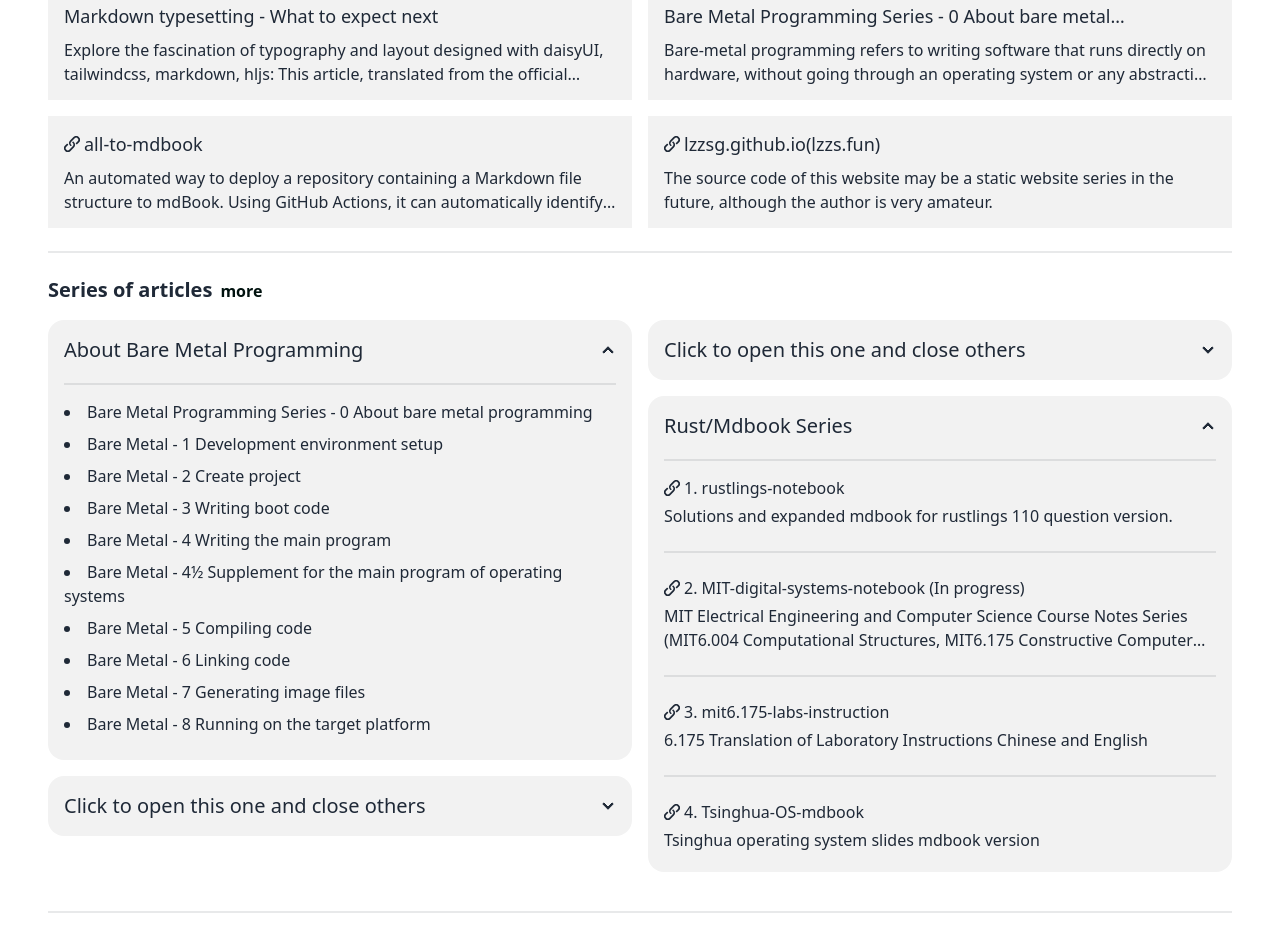
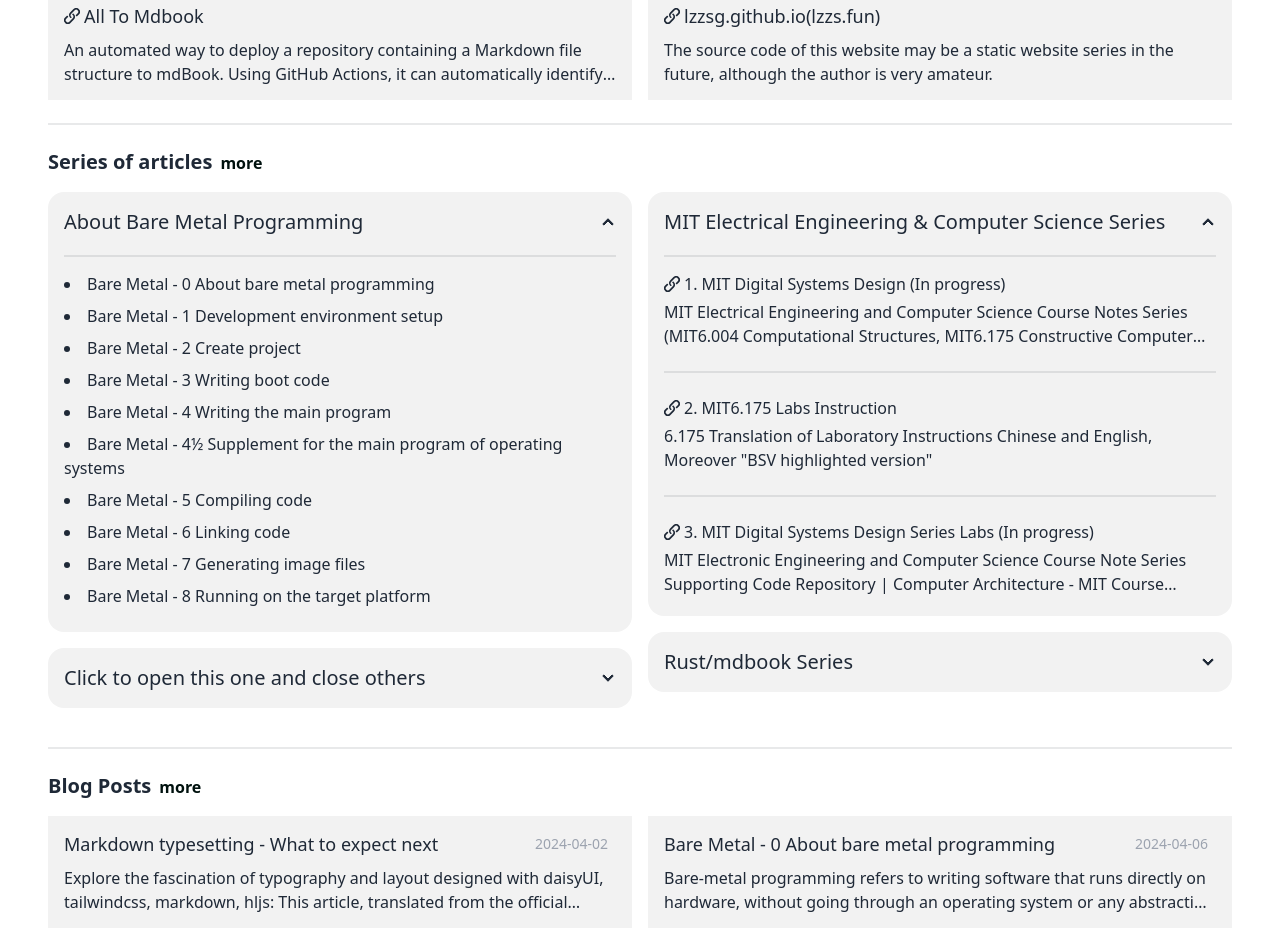
Before and after one commit to lzzsG/lzzs.fun, a React (Create React App) app: page /1/blog in a window 1280 px wide. Shown: the part 200-1140 px from the top of the page. Built offline with nearby package versions, Linux system fonts and the light colour scheme.

Commit message:
add Blog pages typesetting

```diff
--- a/src/i18n/en.json
+++ b/src/i18n/en.json
@@ -27,10 +27,11 @@
     "rustlingsAbout": "Solutions and expanded mdbook for rustlings 110 question version.",
     "thpptAbout": "Tsinghua operating system slides mdbook version",
     "alltoMDAbout": "An automated way to deploy a repository containing a Markdown file structure to mdBook. Using GitHub Actions, it can automatically identify the Markdown files in the specified repository and generate the corresponding mdBook. In addition, it supports custom configuration, Such as target warehouse links, ignoring specific folders, enabling natural sorting, etc., making the generated book structure more reasonable and beautiful. ",
+    "MITlabsAbout": "MIT Electronic Engineering and Computer Science Course Note Series Supporting Code Repository | Computer Architecture - MIT Course Learning Community Code Repository Records",
     "lzzsfunAbout": "The source code of this website may be a static website series in the future, although the author is very amateur.",
     "MITAbout": "MIT Electrical Engineering and Computer Science Course Notes Series (MIT6.004 Computational Structures, MIT6.175 Constructive Computer Architecture, MIT6.375 Complex Digital Systems)",
-    "175LabInsAbout": "6.175 Translation of Laboratory Instructions Chinese and English",
-    "MdbookSeries": "Rust/Mdbook Series",
+    "175LabInsAbout": "6.175 Translation of Laboratory Instructions Chinese and English, Moreover",
+    "MdbookSeries": "Rust/mdbook Series",
     "quote": "The only way to do great work is to love what you do.",
     "items": [
         {
@@ -58,7 +59,7 @@
         "description": "Explore the fascination of typography and layout designed with daisyUI, tailwindcss, markdown, hljs: This article, translated from the official daisyUI documentation, takes you step by step into the world of Markdown. From basic text formatting to complex code blocks and lists, experience how to elegantly present content with Markdown. Whether it's bold, italic, ordered/unordered lists, or code highlighting, every detail is designed to enhance the reading experience. Start your Markdown journey with this article and discover the endless possibilities of typography and layout."
     },
     "bareMetal.0-About-bare-metal-programming": {
-        "title": "Bare Metal Programming Series - 0 About bare metal programming",
+        "title": "Bare Metal - 0 About bare metal programming",
         "description": "Bare-metal programming refers to writing software that runs directly on hardware, without going through an operating system or any abstraction layers. This type of programming is commonly used in embedded systems, gaming consoles, dedicated computing devices, or other scenarios requiring direct hardware control."
     },
     "bareMetal.1-Development-environment-setup": {
@@ -97,7 +98,9 @@
         "title": "Bare Metal - 8 Running on the target platform",
         "description": ""
     },
-    "singleBlog": "Projects & Blog",
+    "projectBlog": "Project Showcase",
+    "singleBlog": "Blog Posts",
+    "MITseries": "MIT Electrical Engineering & Computer Science Series",
     "seriesArticles": "Series of articles",
     "latestUpdates": "Latest Updates",
     "websiteUpdate": "Website update",
--- a/src/pages/BlogPage.js
+++ b/src/pages/BlogPage.js
@@ -30,42 +30,21 @@ const BlogPage = () => {
     return (
         <div class="m-6 mt-20 sm:mt-6 md:m-12 flex justify-center items-center">
 
+
             <div class="grid grid-cols-1 md:grid-cols-2 max-w-full md:max-w-[1200px] md:gap-4">
-                <h2 className="text-xl md:col-span-2 m-0 font-semibold text-base-content">{t('singleBlog')}
+                {/* 项目展示 */}
+                <h2 className="text-xl md:col-span-2 m-0 font-semibold text-base-content">{t('projectBlog')}
                     <Link to="/zh/blog" className="text-accent-content text-base hover:underline ml-2"><div className="tooltip" data-tip="暂时还没">  {t('more')}</div>
+                    </Link></h2>
 
-                    </Link></h2>
-                <div className="flex bg-base-200 h-28 mb-2 md:mb-0">
-                    <div className="flex-grow  flex justify-between items-center m-4">
-                        <div>
-                            <Link to={`/${currentLang}/blog/markdown-test`}>
-                                <h3 className="text-lg overflow-hidden line-clamp-1 hover:underline mb-2">{i18n.t('WhatToOut.title')}</h3>
-                            </Link>
-                            <p className="overflow-hidden line-clamp-2">{i18n.t('WhatToOut.description')}</p>
-                        </div>
-                        <div className="card-actions">
-                            {/* <button className="btn size-16 ml-4 btn-ghost">Watch</button> */}
-                        </div>
-                    </div>
-                </div>
-                <div className="flex bg-base-200 h-28 mb-2 md:mb-0">
-                    <div className="flex-grow flex justify-between items-center m-4">
-                        <div>
-                            <Link to={`/${currentLang}/blog/bare-metal/0-About-bare-metal-programming`}>
-                                <h3 className="text-lg overflow-hidden line-clamp-1 hover:underline mb-2">{i18n.t('bareMetal.0-About-bare-metal-programming.title')}</h3>
-                            </Link>
-                            <p className="overflow-hidden line-clamp-2">{i18n.t('bareMetal.0-About-bare-metal-programming.description')}</p>
-                        </div>
-                    </div>
-                </div>
-
+                {/* all-to-mdbooks */}
                 <div className="flex bg-base-200 h-28 mb-2 md:mb-0">
                     <div className="flex-grow flex justify-between items-center m-4">
                         <div>
                             <div className="flex">
                                 <LinkIcon className="size-4 mr-1 translate-y-1.5" />
                                 <a href='https://github.com/lzzsG/all-to-mdbook' target="_blank" rel="noopener noreferrer">
-                                    <h3 className="text-lg overflow-hidden line-clamp-1 hover:underline mb-2">all-to-mdbook</h3>
+                                    <h3 className="text-lg overflow-hidden line-clamp-1 hover:underline mb-2">All To Mdbook</h3>
                                 </a>
                             </div>
                             <p className="overflow-hidden line-clamp-2">
@@ -76,6 +55,7 @@ const BlogPage = () => {
                     </div>
                 </div>
 
+                {/* lzzsg.github.io */}
                 <div className="flex bg-base-200 h-28 mb-2 md:mb-0">
                     <div className="flex-grow flex justify-between items-center m-4">
                         <div>
@@ -96,11 +76,15 @@ const BlogPage = () => {
 
 
                 <div className="divider md:col-span-2 m-0 "></div>
+                {/* 系列文章 */}
                 <h2 className="text-xl md:col-span-2 m-0 font-semibold text-base-content">{t('seriesArticles')}
                     <Link to="/zh/blog" className="text-accent-content text-base hover:underline ml-2">
                         <div className="tooltip" data-tip="暂时还没">  {t('more')}</div>
                     </Link></h2>
+
+                {/* 左边系列 */}
                 <div className="z-10 ">
+                    {/* 裸机编程系列 */}
                     <div className="collapse collapse-arrow bg-base-200 mb-2 md:mb-4">
                         <input type="radio" name="my-accordion-2" defaultChecked />
                         <div className="collapse-title text-xl font-medium">
@@ -145,7 +129,7 @@ const BlogPage = () => {
                             </ul>
                         </div>
                     </div>
-
+                    {/* 占位 */}
                     <div className="collapse collapse-arrow bg-base-200 mb-2 md:mb-4">
                         <input type="radio" name="my-accordion-2" />
                         <div className="collapse-title text-xl font-medium">
@@ -164,35 +148,63 @@ const BlogPage = () => {
                             </ul>
                         </div>
                     </div>
+
                 </div>
+
+                {/* 右边系列 */}
                 <div className="z-0 ">
-
+                    {/* MITseries */}
                     <div className="collapse collapse-arrow bg-base-200 mb-2 md:mb-4">
-                        <input type="radio" name="my-accordion-1" />
+                        <input type="radio" name="my-accordion-1" defaultChecked />
                         <div className="collapse-title text-xl font-medium">
-                            {t('ClickToOpen')}
+                            {t('MITseries')}
                         </div>
                         <div className="collapse-content m-0">
                             <div className="divider -translate-y-1 m-0 mb-1"></div>
                             <ul class="list-decimal list-inside">
-                                <Link to={`/${currentLang}/blog/markdown-test`}>
-                                    <li className="text-base mb-2 hover:underline">{t('aboutPage')}</li>
-                                </Link>
+                                {/* MIT-digital-systems */}
+                                <div className="flex">
+                                    <LinkIcon className="size-4 mr-1 translate-y-1" />
+                                    <a href='https://lzzs.fun/MIT-digital-systems/' target="_blank" rel="noopener noreferrer">
+                                        <li className="text-base mb-1 hover:underline">
+                                            MIT Digital Systems Design ({t('ing')})</li>
+                                    </a>
+                                </div>
+                                <p className="overflow-hidden mb-1 line-clamp-2">{t('MITAbout')}
+                                </p>
+                                <div className="divider"></div>
 
-                                <Link to={`/${currentLang}/blog/markdown-test`}>
-                                    <li className="text-base mb-2 hover:underline">{t('aboutPage')}</li>
-                                </Link>
-                                <Link to={`/${currentLang}/blog/markdown-test`}>
-                                    <li className="text-base hover:underline mb-2">{t('aboutPage')},{t('aboutPage')},{t('aboutPage')}</li>
-                                </Link>
-                                <Link to={`/${currentLang}/blog/markdown-test`}>
-                                    <li className="text-base hover:underline ">{t('aboutPage')}</li>
-                                </Link>
+                                {/* mit6.175-labs-instruction */}
+                                <div className="flex">
+                                    <LinkIcon className="size-4 mr-1 translate-y-1" />
+                                    <a href='https://lzzs.fun/mit6.175-labs-instruction/' target="_blank" rel="noopener noreferrer">
+                                        <li className="text-base mb-1 hover:underline">
+                                            MIT6.175 Labs Instruction</li>
+                                    </a>
+                                </div>
+                                <p className="overflow-hidden mb-1 line-clamp-2">{t('175LabInsAbout')}  <a className="hover:underline" href='https://lzzs.fun/6.175-labs-instruction/' target="_blank" rel="noopener noreferrer"> "BSV highlighted version" </a>
+                                </p>
+                                <div className="divider"></div>
+
+                                {/* Labs */}
+                                <div className="flex">
+                                    <LinkIcon className="size-4 mr-1 translate-y-1" />
+                                    <a href='https://github.com/lzzsG/MIT-digital-systems-design-series-labs' target="_blank" rel="noopener noreferrer">
+                                        <li className="text-base mb-1 hover:underline">
+                                            MIT Digital Systems Design Series Labs ({t('ing')})</li>
+                                    </a>
+                                </div>
+                                <p className="overflow-hidden mb-1 line-clamp-2">{t('MITlabsAbout')}
+                                </p>
+
+
+
                             </ul>
                         </div>
                     </div>
+                    {/* rust/mdbook */}
                     <div className="collapse collapse-arrow bg-base-200 mb-2 md:mb-4">
-                        <input type="radio" name="my-accordion-1" defaultChecked />
+                        <input type="radio" name="my-accordion-1" />
                         <div className="collapse-title text-xl font-medium">
                             {t('MdbookSeries')}
                         </div>
@@ -209,26 +221,8 @@ const BlogPage = () => {
                                 </div>
                                 <p className="overflow-hidden mb-1 line-clamp-2"> {t('rustlingsAbout')}
                                 </p>
-                                <div className="divider"></div>
-                                <div className="flex">
-                                    <LinkIcon className="size-4 mr-1 translate-y-1" />
-                                    <a href='https://lzzs.fun/MIT-digital-systems-notebook/' target="_blank" rel="noopener noreferrer">
-                                        <li className="text-base mb-1 hover:underline">
-                                            MIT-digital-systems-notebook ({t('ing')})</li>
-                                    </a>
-                                </div>
-                                <p className="overflow-hidden mb-1 line-clamp-2">{t('MITAbout')}
-                                </p>
-                                <div className="divider"></div>
-                                <div className="flex">
-                                    <LinkIcon className="size-4 mr-1 translate-y-1" />
-                                    <a href='https://lzzs.fun/mit6.175-labs-instruction/' target="_blank" rel="noopener noreferrer">
-                                        <li className="text-base mb-1 hover:underline">
-                                            mit6.175-labs-instruction</li>
-                                    </a>
-                                </div>
-                                <p className="overflow-hidden mb-1 line-clamp-2">{t('175LabInsAbout')}
-                                </p>
+
+
                                 <div className="divider"></div>
 
 
@@ -249,8 +243,46 @@ const BlogPage = () => {
                     </div>
                 </div>
                 <div className="divider md:col-span-2 m-0 "></div>
+
+                {/* 博客文章 */}
+                <h2 className="text-xl md:col-span-2 m-0 font-semibold text-base-content">{t('singleBlog')}
+                    <Link to="/zh/blog" className="text-accent-content text-base hover:underline ml-2"><div className="tooltip" data-tip="暂时还没">  {t('more')}</div>
+                    </Link></h2>
+                {/* Markdown 排版 */}
+                <div className="flex bg-base-200 h-28 mb-2 md:mb-0">
+                    <div className="flex-grow  flex justify-between items-center m-4">
+                        <div>
+                            <Link to={`/${currentLang}/blog/markdown-test`}>
+                                <div className="flex-grow flex justify-between items-center">
+                                    <h3 className="text-lg overflow-hidden line-clamp-1 hover:underline mb-2">{i18n.t('WhatToOut.title')}</h3>
+                                    <div className="mb-2 text-sm text-gray-400 mr-2">2024-04-02</div>
+                                </div>
+                            </Link>
+                            <p className="overflow-hidden line-clamp-2">{i18n.t('WhatToOut.description')}</p>
+                        </div>
+                        <div className="card-actions">
+                            {/* <button className="btn size-16 ml-4 btn-ghost">Watch</button> */}
+                        </div>
+                    </div>
+                </div>
+                {/* [裸机编程系列] - 0 关于裸机编程 */}
+                <div className="flex bg-base-200 h-28 mb-2 md:mb-0">
+                    <div className="flex-grow flex justify-between items-center m-4">
+                        <div >
+                            <Link to={`/${currentLang}/blog/bare-metal/0-About-bare-metal-programming`}>
+                                <div className="flex-grow flex justify-between items-center">
+                                    <h3 className="text-lg overflow-hidden line-clamp-1 hover:underline mb-2">{i18n.t('bareMetal.0-About-bare-metal-programming.title')}</h3>
+                                    <div className="mb-2 text-sm text-gray-400 mr-2">2024-04-06</div>
+                                </div>
+                            </Link>
+                            <p className="overflow-hidden line-clamp-2">{i18n.t('bareMetal.0-About-bare-metal-programming.description')}</p>
+                        </div>
+                    </div>
+                </div>
+
+                <div className="divider md:col-span-2 m-0 "></div>
                 <div className="md:col-span-2">
-                    <UpdatesLog filterType="blogAddition" /></div>
+                    <UpdatesLog filterType="blogAddition" limit={6} /></div>
             </div>
         </div >
     );
```
Also changed, not shown: public/md/bare-metal/0-About-bare-metal-programming.zh.md (+5 -0 lines), public/md/bare-metal/8-Running-on-the-target-platform.en.md (+26 -0 lines), public/md/bare-metal/8-Running-on-the-target-platform.zh.md (+22 -0 lines), src/i18n/zh.json (+8 -5 lines).
